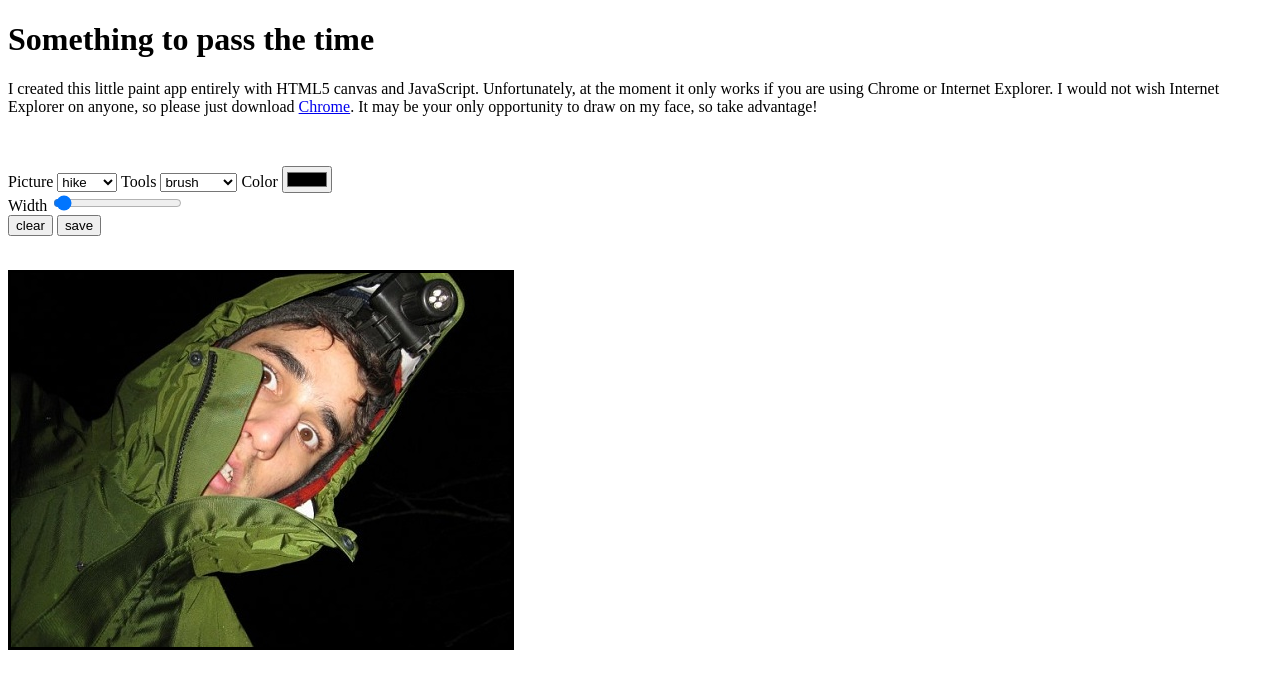
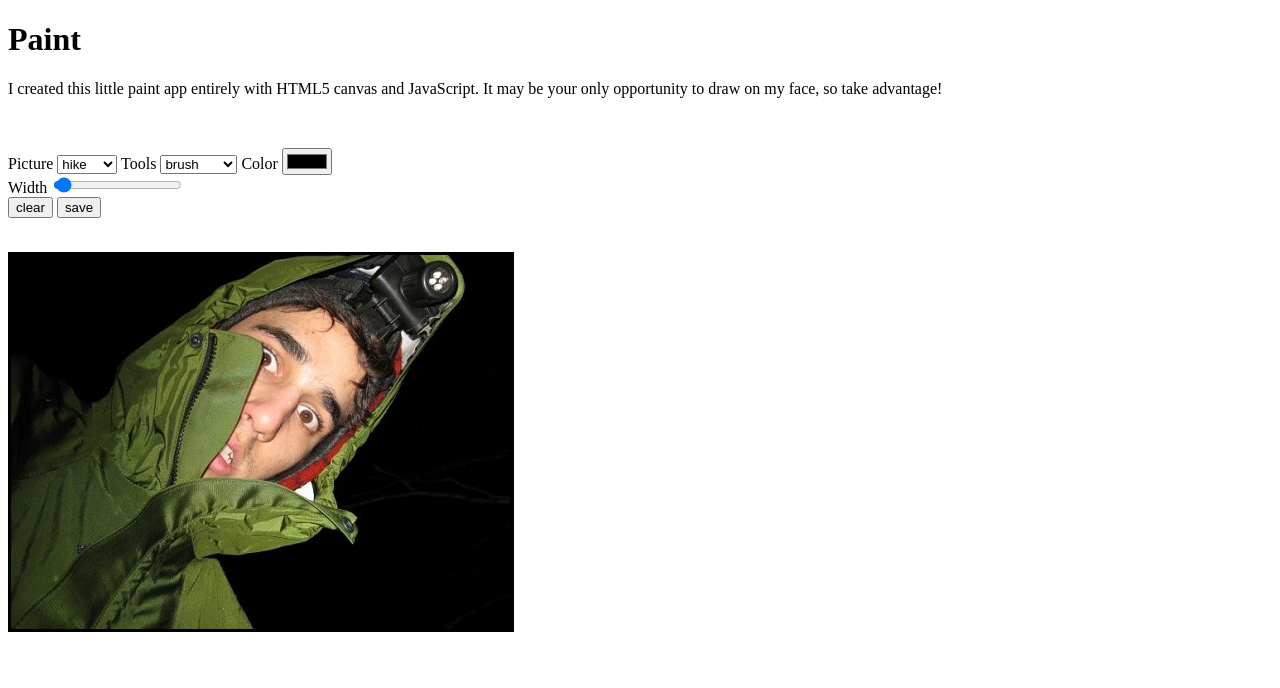
Before and after one commit to nickrod518/paint, a plain HTML site: page index.html in a window 1280 px wide. Drawn offline with Linux system fonts and the light colour scheme.

Commit message:
Changed description on HTML page

```diff
--- a/index.html
+++ b/index.html
@@ -4,8 +4,8 @@
     <script type="text/javascript" src="draw.js"></script>
 </head>
 <body>
-    <h1>Something to pass the time</h1>
-    <p>I created this little paint app entirely with HTML5 canvas and JavaScript. Unfortunately, at the moment it only works if you are using Chrome or Internet Explorer. I would not wish Internet Explorer on anyone, so please just download <a href="http://www.google.com/intl/en/chrome/">Chrome</a>. It may be your only opportunity to draw on my face, so take advantage!</p>
+    <h1>Paint</h1>
+    <p>I created this little paint app entirely with HTML5 canvas and JavaScript. It may be your only opportunity to draw on my face, so take advantage!</p>
     <br />
     <p class="controls">
     Picture
```
